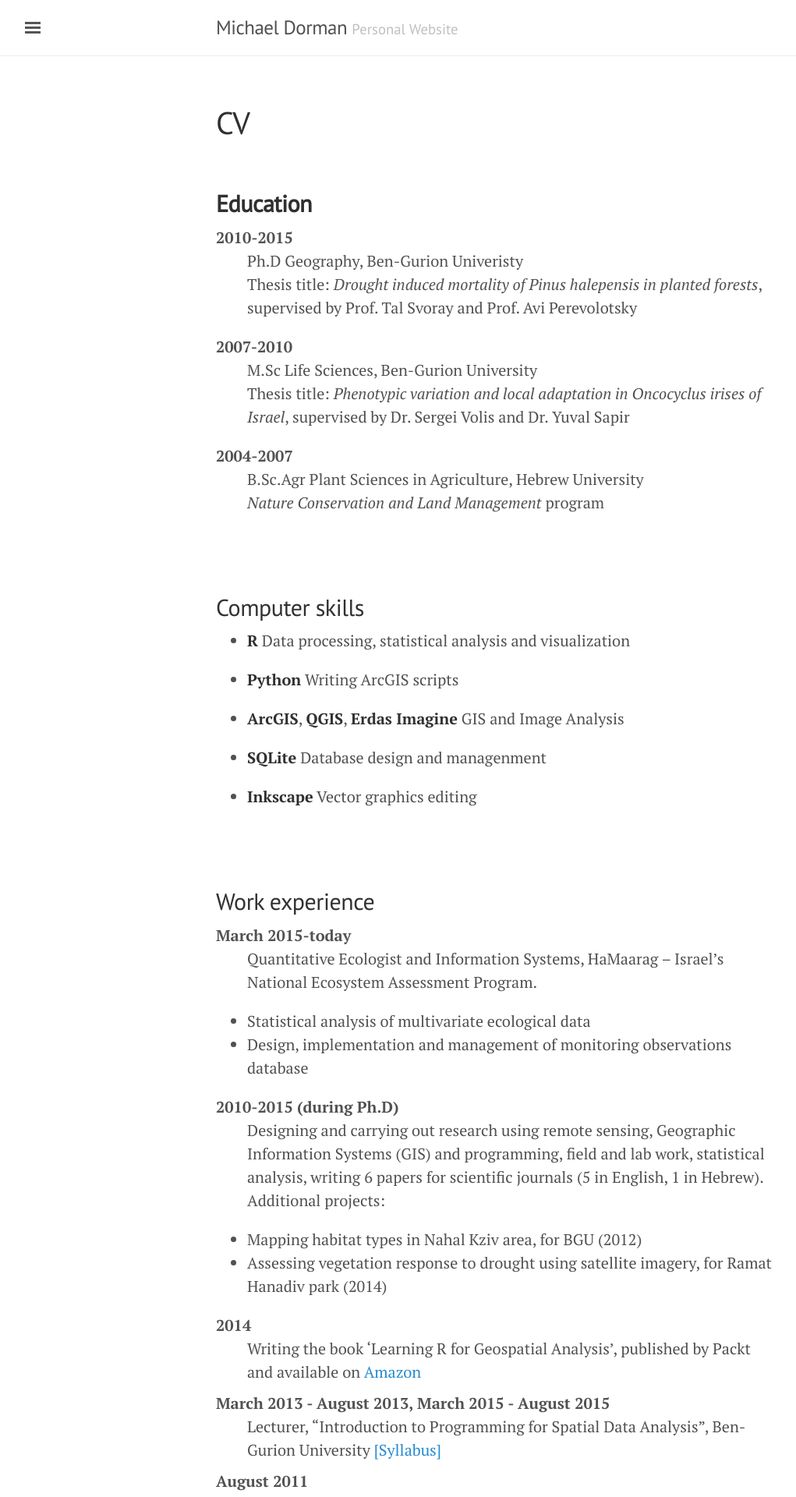
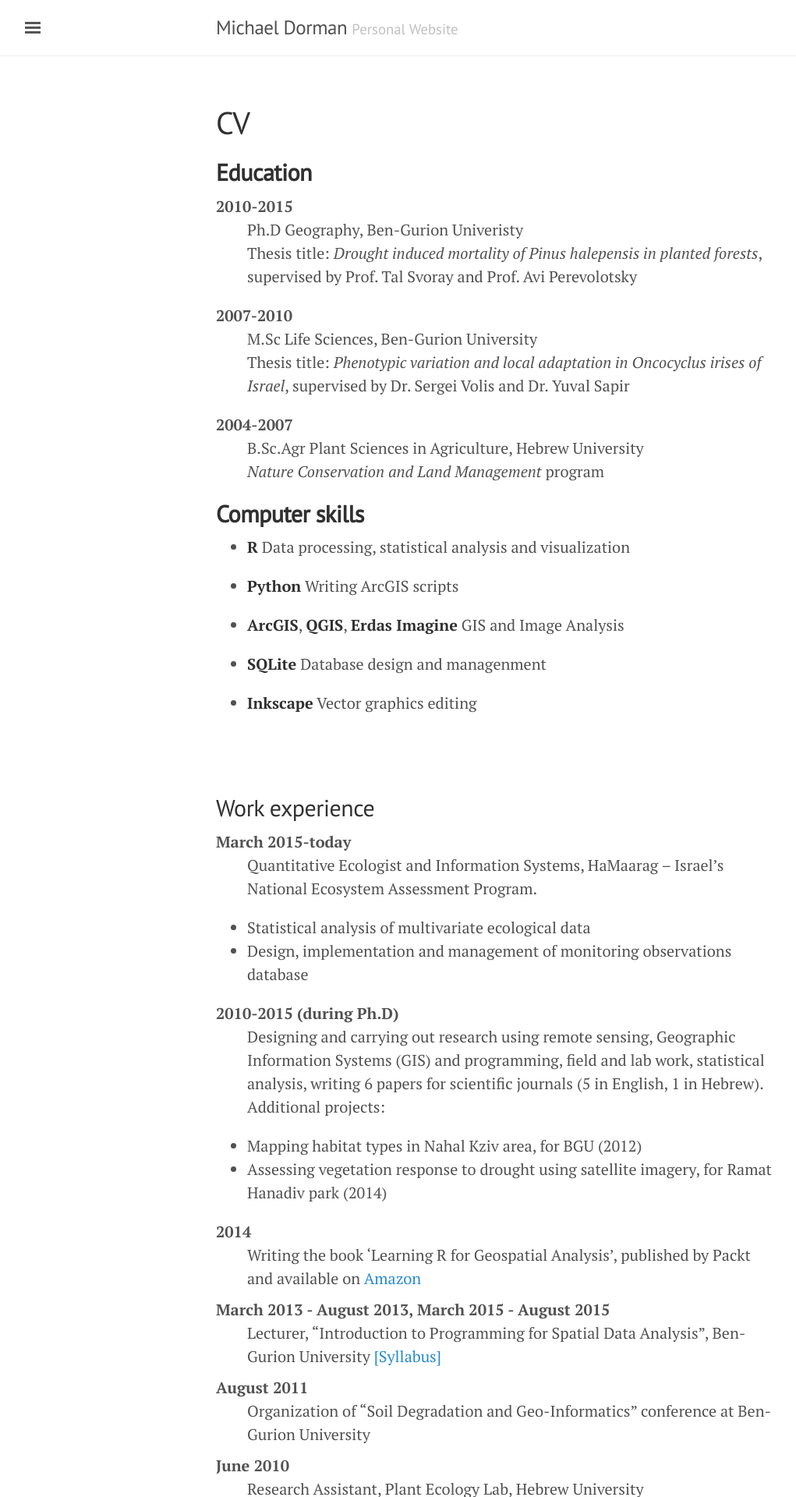
Before and after one commit to michaeldorman/michaeldorman.github.io, a Jekyll site: the page built from cv.md, in a window 1280 px wide. Shown: the top 1920 px of the page at 78% size, without its empty margins (3-1024 px from the left). Built offline with Jekyll 4.4.1, drawn with Linux system fonts in a browser that asks for light colours.

Commit message:
Update cv.md

```diff
--- a/cv.md
+++ b/cv.md
@@ -2,8 +2,6 @@
 layout: page
 title: CV
 ---
-
-<br>
 
 ## **Education**
 
@@ -22,9 +20,7 @@ title: CV
 
     *Nature Conservation and Land Management* program
 
-<br><br>
-
-## Computer skills
+## **Computer skills**
 
 * **R** Data processing, statistical analysis and visualization
 
```
